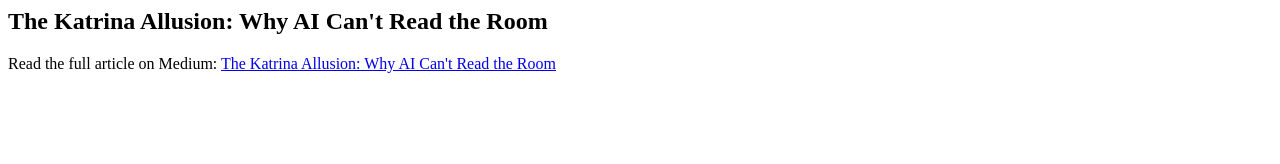
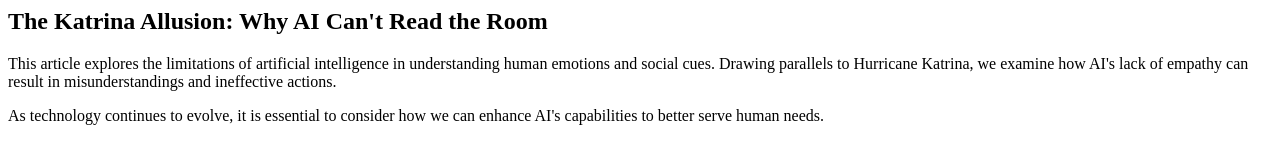
Before and after one commit to jamieturner-writer/jamieturner-writer.github.io, a plain HTML site: page index.html in a window 1280 px wide. Drawn offline with Linux system fonts and the light colour scheme.

Commit message:
Update index.html to replace 'Den of the Faithful' article with 'The Katrina Allusion: Why AI Can't Read the Room' article.

```diff
--- a/index.html
+++ b/index.html
@@ -1,4 +1,5 @@
 <article>
-  <h1>The Katrina Allusion: Why AI Can't Read the Room</h1>
-  <p>Read the full article on Medium: <a href="https://medium.com/@mrsjamieturner109/the-katrina-allusion-why-ai-cant-read-the-room-e42461c36b9a">The Katrina Allusion: Why AI Can't Read the Room</a></p>
+    <h1>The Katrina Allusion: Why AI Can't Read the Room</h1>
+    <p>This article explores the limitations of artificial intelligence in understanding human emotions and social cues. Drawing parallels to Hurricane Katrina, we examine how AI's lack of empathy can result in misunderstandings and ineffective actions.</p>
+    <p>As technology continues to evolve, it is essential to consider how we can enhance AI's capabilities to better serve human needs.</p>
 </article>
```
